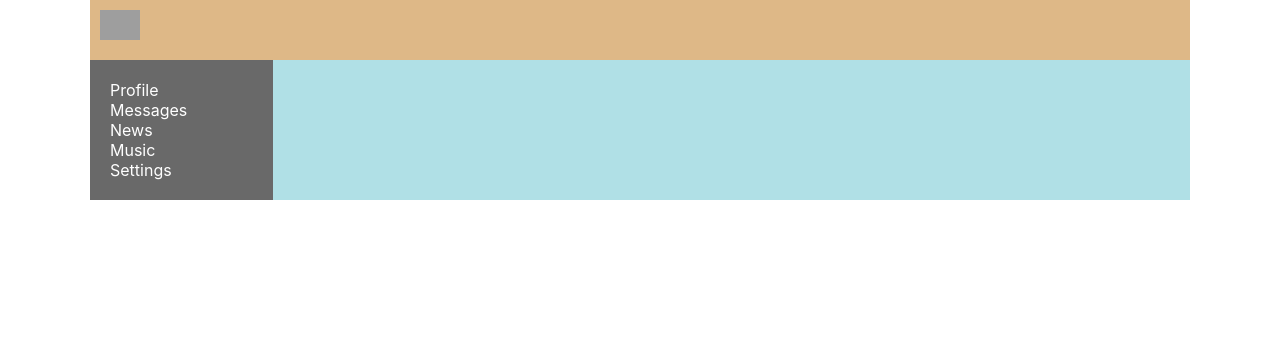
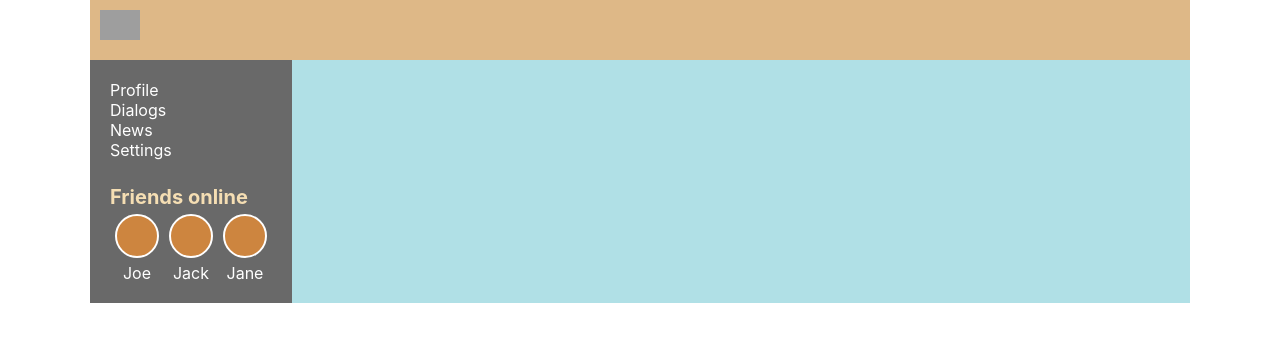
Before and after one commit to ultrwave/s_network, a React (Create React App) app: page / in a window 1280 px wide. Shown: the top 342 px of the page. Built offline with nearby package versions, Linux system fonts and the light colour scheme; grey boxes are pictures that could not be loaded.

Commit message:
Navbar > friends online preview

```diff
--- a/src/components/Navbar/Navbar.module.css
+++ b/src/components/Navbar/Navbar.module.css
@@ -13,3 +13,36 @@
     color: gold;
     font-weight: bold;
 }
+
+.friendsTitle {
+    font-size: 20px;
+    margin: 25px 0 0;
+    color: wheat;
+}
+
+.friendsOnline {
+    display: flex;
+    flex-direction: row;
+    margin: 0 auto;
+}
+
+.friend {
+    display: flex;
+    flex-direction: column;
+    align-content: start;
+    justify-content: center;
+}
+
+.friendAvatar {
+    margin: 5px;
+    width: 40px;
+    height: 40px;
+    background-color: peru;
+    border-radius: 30px;
+    border: 2px solid white;
+}
+
+.friendName {
+    text-align: center;
+    color: white;
+}
--- a/src/components/Navbar/Navbar.tsx
+++ b/src/components/Navbar/Navbar.tsx
@@ -1,26 +1,56 @@
 import React from 'react';
-import { NavLink } from 'react-router-dom';
+import {NavLink} from 'react-router-dom';
 import Style from './Navbar.module.css';
 
+type NavbarItemPropsType = {
+    to: string
+    title: string
+}
 
 export function Navbar() {
+
+    function NavbarItem(props: NavbarItemPropsType) {
+        return (
+            <div className={Style.item}>
+                <NavLink to={props.to}
+                         activeClassName={Style.activeLink}>
+                    {props.title}
+                </NavLink>
+            </div>
+        )
+    }
+
+    function FriendsOnline() {
+        return (
+            <div>
+                <h2 className={Style.friendsTitle}>Friends online</h2>
+                <div className={Style.friendsOnline}>
+                    <div className={Style.friend}>
+                        <div className={Style.friendAvatar}></div>
+                        <span className={Style.friendName}>Joe</span>
+                    </div>
+                    <div className={Style.friend}>
+                        <div className={Style.friendAvatar}></div>
+                        <span className={Style.friendName}>Jack</span>
+                    </div>
+                    <div className={Style.friend}>
+                        <div className={Style.friendAvatar}></div>
+                        <span className={Style.friendName}>Jane</span>
+                    </div>
+                </div>
+            </div>
+        )
+    }
+
     return (
         <nav className={Style.navbar}>
-            <div className={Style.item}>
-                <NavLink to="/profile" activeClassName={Style.activeLink}>Profile</NavLink>
+            <div className={Style.navbarItems}>
+                <NavbarItem to='/profile' title='Profile'/>
+                <NavbarItem to='/dialogs' title='Dialogs'/>
+                <NavbarItem to='/news' title='News'/>
+                <NavbarItem to='/settings' title='Settings'/>
             </div>
-            <div className={Style.item}>
-                <NavLink to="/dialogs" activeClassName={Style.activeLink}>Messages</NavLink>
-            </div>
-            <div className={Style.item}>
-                <NavLink to="/news" activeClassName={Style.activeLink}>News</NavLink>
-            </div>
-            <div className={Style.item}>
-                <NavLink to="/music" activeClassName={Style.activeLink}>Music</NavLink>
-            </div>
-            <div className={Style.item}>
-                <NavLink to="/settings" activeClassName={Style.activeLink}>Settings</NavLink>
-            </div>
+            <FriendsOnline/>
         </nav>
     )
 }
```
